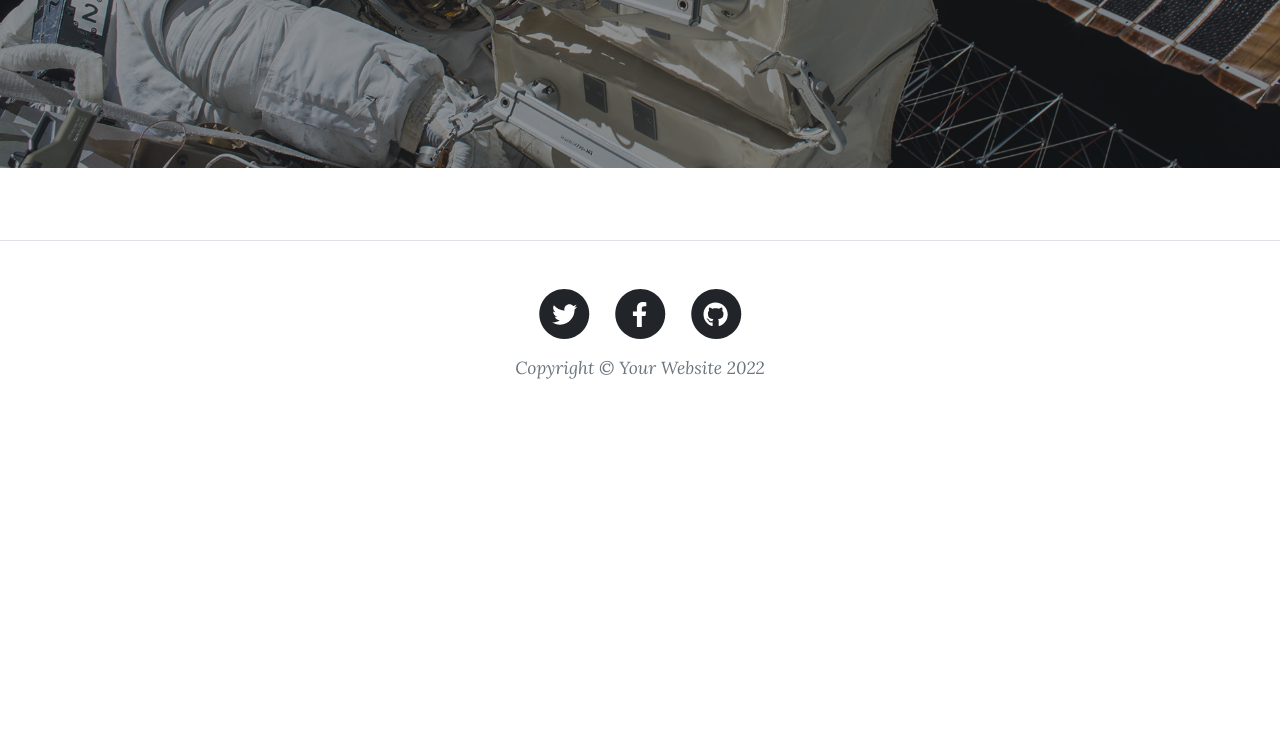
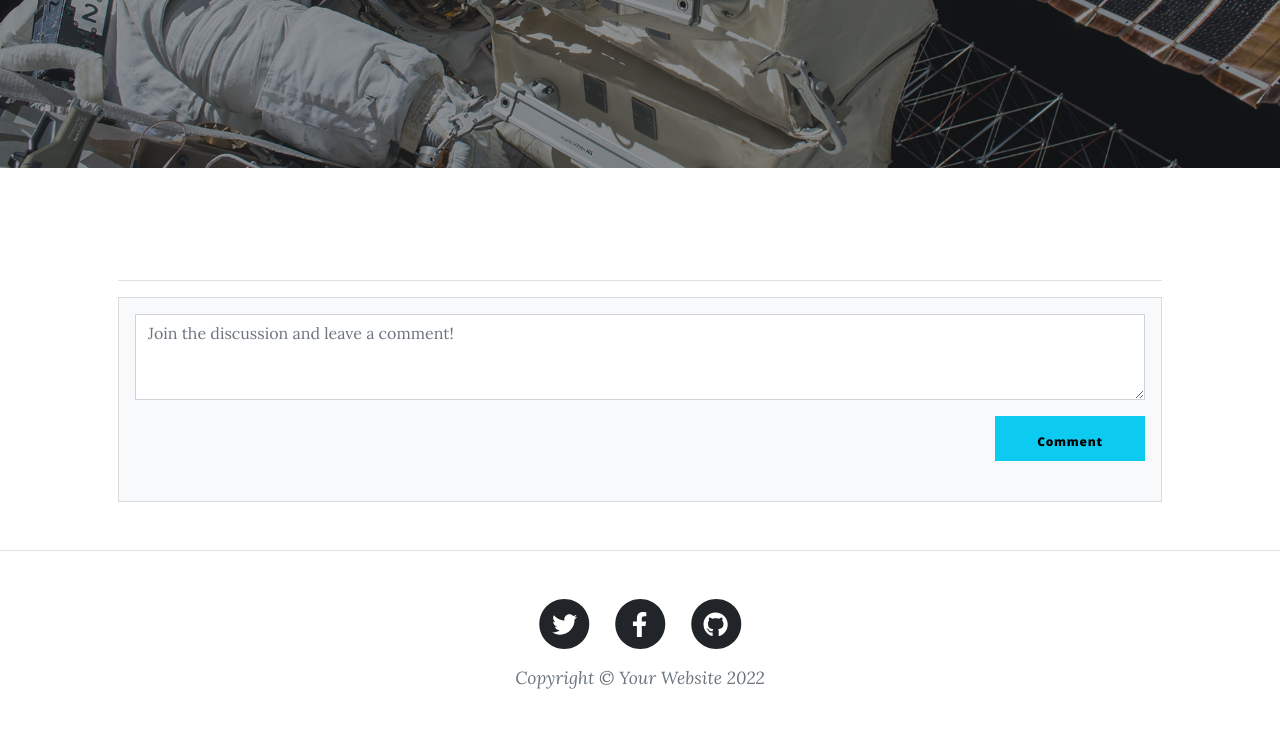
Before and after one commit to 2gang/ifp-flask-study, a Flask app: template blog/templates/post_detail.html in a window 1280 px wide. Shown: the part 427-1166 px from the top of the page. Before the commit the page ends 806 px from the top, so only its background shows below. Run offline with Flask 2, Linux system fonts and the light colour scheme; the template is opened without the code that fills it: values that come from a table or form of the project are taken from there, others are empty; some libraries are stand-ins or nearby versions.

Commit message:
add comment

```diff
--- a/blog/templates/post_detail.html
+++ b/blog/templates/post_detail.html
@@ -32,10 +32,80 @@
     <article class="mb-4">
         <div class="container px-4 px-lg-5">
             <div class="row gx-4 gx-lg-5 justify-content-center">
-                <div class="col-md-10 col-lg-8 col-xl-7" id="content-wrapper">
+                <div class="col-md-10 col-lg-8 mb-5 col-xl-7" id="content-wrapper">
                     {{ post.content }}
                 </div>
             </div>
+            <hr/>
+            <!--comment -->
+            <section class="mb-5">
+                <div class="card bg-light">
+                    <div class="card-body" id="comment-wrapper">
+                        <!-- Comment form-->
+                        <form class="mb-4" method="post" action="{{ url_for("views.create_comment", id=post.id) }}">
+                            {{ form.csrf_token }}
+                            <textarea class="form-control mb-3" rows="3" name="content"
+                                      placeholder="Join the discussion and leave a comment!"></textarea>
+                            <div style="text-align: right">
+                                <button class="btn btn-info" id="submitButton"
+                                        style="width: 150px;height: 45px; font-size: 12px;" type="submit">
+                                    Comment
+                                </button>
+                            </div>
+                        </form>
+                        {% for comment in comments %}
+                            <!-- Single comment-->
+                            <div class="d-flex">
+                                <div class="flex-shrink-0"><img class="rounded-circle"
+                                                                src="https://dummyimage.com/50x50/ced4da/6c757d.jpg"
+                                                                alt="...">
+                                </div>
+                                <div class="ms-3">
+                                    <div class="fw-bold">{{ comment.user.username }}</div>
+                                    {{ comment.content }}
+                                </div>
+                            </div>
+                            {% if current_user.username==comment.user.username %}
+                                <!-- 수정 버튼 -->
+                                <button type="button" class="btn btn-primary" data-bs-toggle="modal"
+                                        data-bs-target="#editCommentModal{{ comment.id }}">
+                                    Edit comment
+                                </button>
+                                <!-- Modal -->
+                                <div class="modal fade" id="editCommentModal{{ comment.id }}" tabindex="-1"
+                                     aria-labelledby="exampleModalLabel" aria-hidden="true">
+                                    <div class="modal-dialog">
+                                        <div class="modal-content">
+                                            <div class="modal-header">
+                                                <h5 class="modal-title" id="exampleModalLabel">Comment id
+                                                    : {{ comment.id }} Edit</h5>
+                                                <button type="button" class="btn-close" data-bs-dismiss="modal"
+                                                        aria-label="Close"></button>
+                                            </div>
+                                            <form method="post" class="form-control"
+                                                  action="{{ url_for("views.edit_comment", post_id=post.id, comment_id=comment.id) }}">
+                                                {{ form.csrf_token }}
+                                                <div class="modal-body">
+                                                    <input type="text" class="form-control" name="content"
+                                                           value="{{ comment.content }}"/>
+                                                </div>
+                                                <div class="modal-footer">
+                                                    <button type="button" class="btn btn-secondary"
+                                                            data-bs-dismiss="modal">
+                                                        Close
+                                                    </button>
+                                                    <button type="submit" class="btn btn-primary">Edit comment</button>
+                                                </div>
+                                            </form>
+                                        </div>
+                                    </div>
+                                </div>
+
+                            {% endif %}
+                        {% endfor %}
+                    </div>
+                </div>
+            </section>
         </div>
     </article>
 {% endblock %}
```
